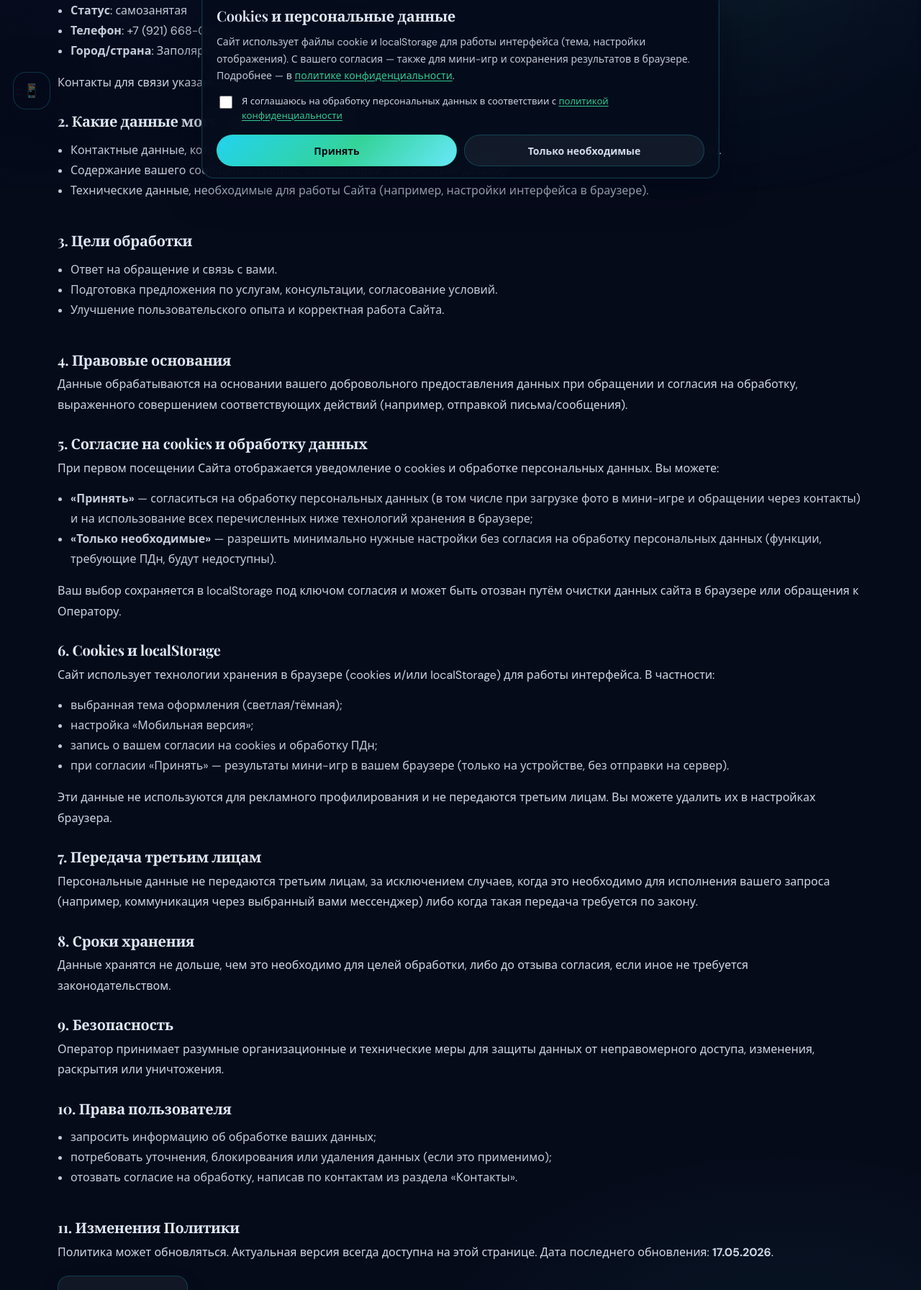
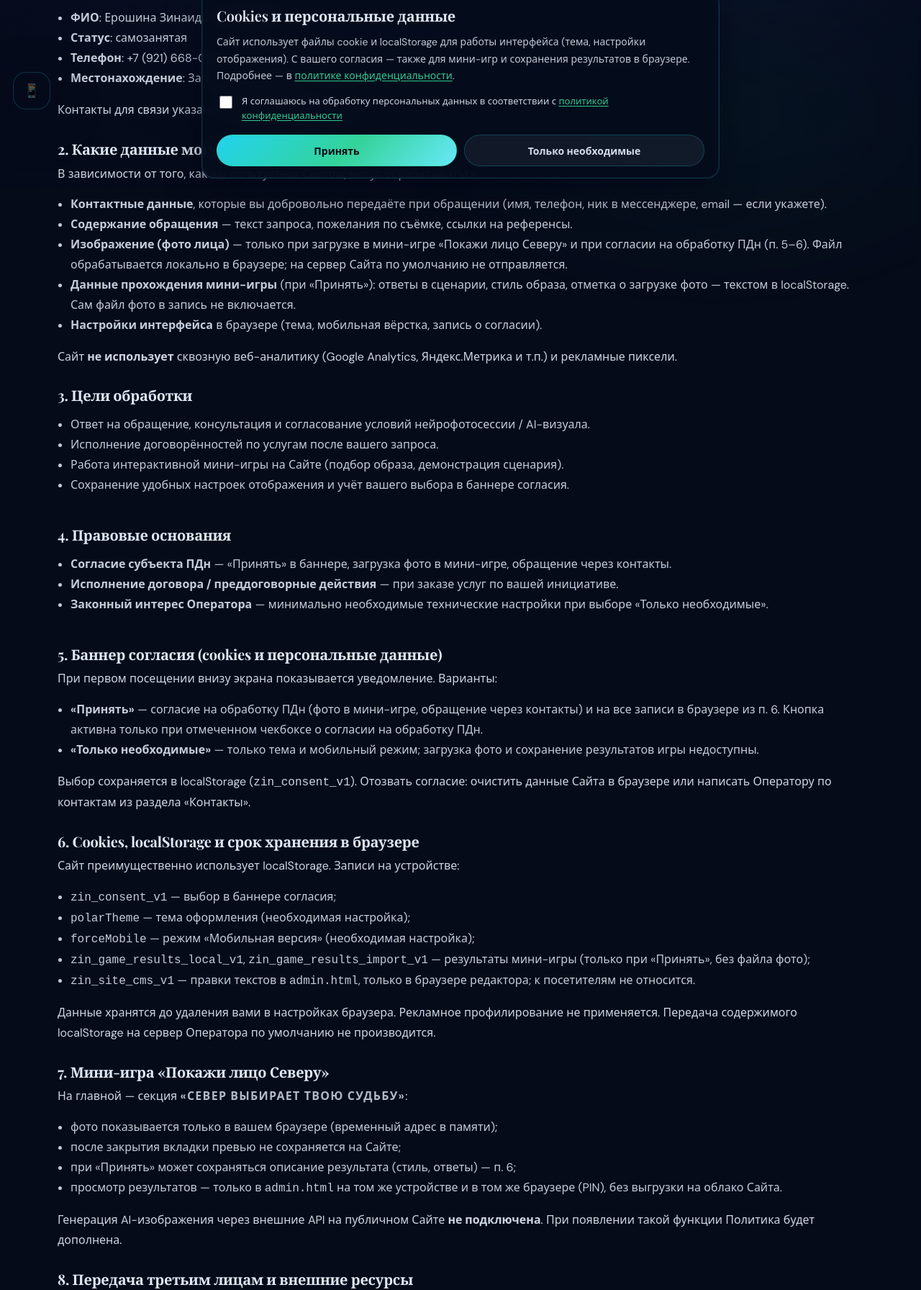
Before and after one commit to zinusik1989-crypto/Website, a website: page privacy.html in a window 1280 px wide. Shown: the part 540-2332 px from the top of the page at 72% size. Drawn offline with nearby package versions, Linux system fonts and the light colour scheme.

Commit message:
Политика конфи

```diff
--- a/cookie-consent.js
+++ b/cookie-consent.js
@@ -4,7 +4,7 @@
  */
 (function (global) {
   const STORAGE_KEY = "zin_consent_v1";
-  const VERSION = 1;
+  const VERSION = 2;
 
   function privacyHref() {
     const path = (location.pathname || "").replace(/\\/g, "/");
--- a/privacy.html
+++ b/privacy.html
@@ -87,8 +87,8 @@
           <div class="sectionHead reveal">
             <h1 class="h2">Политика конфиденциальности</h1>
             <p class="muted">
-              Ниже — кратко и по делу: какие данные могут обрабатываться при обращении и как они
-              защищаются.
+              Актуальная редакция с учётом мини-игры на сайте, баннера согласия на cookies и
+              обработку персональных данных, а также хранения данных только в вашем браузере.
             </p>
           </div>
 
@@ -96,7 +96,8 @@
             <p class="body">
               Настоящая Политика конфиденциальности (далее — «Политика») определяет порядок обработки
               и защиты персональных данных пользователей сайта «Зинаида | Фото мечты без камеры»
-              (далее — «Сайт»).
+              (далее — «Сайт»), размещённого как статическая веб-страница (в том числе на GitHub Pages).
+              Сайт не имеет регистрации пользователей и базы данных посетителей на сервере Оператора.
             </p>
 
             <div style="height: 14px" aria-hidden="true"></div>
@@ -104,10 +105,10 @@
             <h3 class="h3">1. Кто обрабатывает данные</h3>
             <p class="body">Оператор персональных данных (владелец Сайта):</p>
             <ul class="priceCard__list">
-              <li><strong>ФИО / Наименование</strong>: Ерошина Зинаида Геннадьевна</li>
+              <li><strong>ФИО</strong>: Ерошина Зинаида Геннадьевна</li>
               <li><strong>Статус</strong>: самозанятая</li>
               <li><strong>Телефон</strong>: +7 (921) 668-02-15</li>
-              <li><strong>Город/страна</strong>: Заполярный/Россия</li>
+              <li><strong>Местонахождение</strong>: Заполярный, Россия</li>
             </ul>
             <p class="body">
               Контакты для связи указаны в разделе
@@ -117,112 +118,173 @@
             <div style="height: 14px" aria-hidden="true"></div>
 
             <h3 class="h3">2. Какие данные могут обрабатываться</h3>
+            <p class="body">В зависимости от того, как вы пользуетесь Сайтом, могут обрабатываться:</p>
             <ul class="priceCard__list">
-              <li>Контактные данные, которые вы сами отправляете при обращении (например: имя, телефон, ник в мессенджере).</li>
-              <li>Содержание вашего сообщения (запрос, комментарии, технические детали).</li>
-              <li>Технические данные, необходимые для работы Сайта (например, настройки интерфейса в браузере).</li>
+              <li>
+                <strong>Контактные данные</strong>, которые вы добровольно передаёте при обращении (имя, телефон,
+                ник в мессенджере, email — если укажете).
+              </li>
+              <li><strong>Содержание обращения</strong> — текст запроса, пожелания по съёмке, ссылки на референсы.</li>
+              <li>
+                <strong>Изображение (фото лица)</strong> — только при загрузке в мини-игре «Покажи лицо Северу» и
+                при согласии на обработку ПДн (п. 5–6). Файл обрабатывается локально в браузере; на сервер Сайта по
+                умолчанию не отправляется.
+              </li>
+              <li>
+                <strong>Данные прохождения мини-игры</strong> (при «Принять»): ответы в сценарии, стиль образа, отметка
+                о загрузке фото — текстом в <span style="white-space:nowrap">localStorage</span>. Сам файл фото в запись
+                не включается.
+              </li>
+              <li>
+                <strong>Настройки интерфейса</strong> в браузере (тема, мобильная вёрстка, запись о согласии).
+              </li>
             </ul>
+            <p class="body">
+              Сайт <strong>не использует</strong> сквозную веб-аналитику (Google Analytics, Яндекс.Метрика и т.п.) и
+              рекламные пиксели.
+            </p>
 
             <div style="height: 14px" aria-hidden="true"></div>
 
             <h3 class="h3">3. Цели обработки</h3>
             <ul class="priceCard__list">
-              <li>Ответ на обращение и связь с вами.</li>
-              <li>Подготовка предложения по услугам, консультации, согласование условий.</li>
-              <li>Улучшение пользовательского опыта и корректная работа Сайта.</li>
+              <li>Ответ на обращение, консультация и согласование условий нейрофотосессии / AI-визуала.</li>
+              <li>Исполнение договорённостей по услугам после вашего запроса.</li>
+              <li>Работа интерактивной мини-игры на Сайте (подбор образа, демонстрация сценария).</li>
+              <li>Сохранение удобных настроек отображения и учёт вашего выбора в баннере согласия.</li>
             </ul>
 
             <div style="height: 14px" aria-hidden="true"></div>
 
             <h3 class="h3">4. Правовые основания</h3>
+            <ul class="priceCard__list">
+              <li><strong>Согласие субъекта ПДн</strong> — «Принять» в баннере, загрузка фото в мини-игре, обращение через контакты.</li>
+              <li><strong>Исполнение договора / преддоговорные действия</strong> — при заказе услуг по вашей инициативе.</li>
+              <li>
+                <strong>Законный интерес Оператора</strong> — минимально необходимые технические настройки при выборе
+                «Только необходимые».
+              </li>
+            </ul>
+
+            <div style="height: 14px" aria-hidden="true"></div>
+
+            <h3 class="h3">5. Баннер согласия (cookies и персональные данные)</h3>
+            <p class="body">При первом посещении внизу экрана показывается уведомление. Варианты:</p>
+            <ul class="priceCard__list">
+              <li>
+                <strong>«Принять»</strong> — согласие на обработку ПДн (фото в мини-игре, обращение через контакты) и
+                на все записи в браузере из п. 6. Кнопка активна только при отмеченном чекбоксе о согласии на обработку
+                ПДн.
+              </li>
+              <li>
+                <strong>«Только необходимые»</strong> — только тема и мобильный режим; загрузка фото и сохранение
+                результатов игры недоступны.
+              </li>
+            </ul>
             <p class="body">
-              Данные обрабатываются на основании вашего добровольного предоставления данных при
-              обращении и согласия на обработку, выраженного совершением соответствующих действий
-              (например, отправкой письма/сообщения).
+              Выбор сохраняется в <span style="white-space:nowrap">localStorage</span> (<code>zin_consent_v1</code>).
+              Отозвать согласие: очистить данные Сайта в браузере или написать Оператору по контактам из раздела
+              «Контакты».
             </p>
 
             <div style="height: 14px" aria-hidden="true"></div>
 
-            <h3 class="h3">5. Согласие на cookies и обработку данных</h3>
+            <h3 class="h3">6. Cookies, localStorage и срок хранения в браузере</h3>
             <p class="body">
-              При первом посещении Сайта отображается уведомление о cookies и обработке персональных
-              данных. Вы можете:
+              Сайт преимущественно использует <span style="white-space:nowrap">localStorage</span>. Записи на
+              устройстве:
             </p>
             <ul class="priceCard__list">
+              <li><code>zin_consent_v1</code> — выбор в баннере согласия;</li>
+              <li><code>polarTheme</code> — тема оформления (необходимая настройка);</li>
+              <li><code>forceMobile</code> — режим «Мобильная версия» (необходимая настройка);</li>
               <li>
-                <strong>«Принять»</strong> — согласиться на обработку персональных данных (в том числе при
-                загрузке фото в мини-игре и обращении через контакты) и на использование всех перечисленных
-                ниже технологий хранения в браузере;
+                <code>zin_game_results_local_v1</code>, <code>zin_game_results_import_v1</code> — результаты
+                мини-игры (только при «Принять», без файла фото);
               </li>
               <li>
-                <strong>«Только необходимые»</strong> — разрешить минимально нужные настройки без согласия на
-                обработку персональных данных (функции, требующие ПДн, будут недоступны).
+                <code>zin_site_cms_v1</code> — правки текстов в <code>admin.html</code>, только в браузере
+                редактора; к посетителям не относится.
               </li>
             </ul>
             <p class="body">
-              Ваш выбор сохраняется в <span style="white-space:nowrap">localStorage</span> под ключом
-              согласия и может быть отозван путём очистки данных сайта в браузере или обращения к Оператору.
+              Данные хранятся до удаления вами в настройках браузера. Рекламное профилирование не применяется.
+              Передача содержимого <span style="white-space:nowrap">localStorage</span> на сервер Оператора по умолчанию
+              не производится.
             </p>
 
             <div style="height: 14px" aria-hidden="true"></div>
 
-            <h3 class="h3">6. Cookies и localStorage</h3>
+            <h3 class="h3">7. Мини-игра «Покажи лицо Северу»</h3>
             <p class="body">
-              Сайт использует технологии хранения в браузере (cookies и/или
-              <span style="white-space:nowrap">localStorage</span>) для работы интерфейса. В частности:
+              На главной — секция
+              <a class="footer__link" href="./index.html#arctic-story-game">«Север выбирает твою судьбу»</a>:
             </p>
             <ul class="priceCard__list">
-              <li>выбранная тема оформления (светлая/тёмная);</li>
-              <li>настройка «Мобильная версия»;</li>
-              <li>запись о вашем согласии на cookies и обработку ПДн;</li>
-              <li>при согласии «Принять» — результаты мини-игр в вашем браузере (только на устройстве, без отправки на сервер).</li>
+              <li>фото показывается только в вашем браузере (временный адрес в памяти);</li>
+              <li>после закрытия вкладки превью не сохраняется на Сайте;</li>
+              <li>при «Принять» может сохраняться описание результата (стиль, ответы) — п. 6;</li>
+              <li>
+                просмотр результатов — только в <code>admin.html</code> на том же устройстве и в том же браузере (PIN),
+                без выгрузки на облако Сайта.
+              </li>
             </ul>
             <p class="body">
-              Эти данные не используются для рекламного профилирования и не передаются третьим лицам.
-              Вы можете удалить их в настройках браузера.
+              Генерация AI-изображения через внешние API на публичном Сайте <strong>не подключена</strong>. При
+              появлении такой функции Политика будет дополнена.
             </p>
 
             <div style="height: 14px" aria-hidden="true"></div>
 
-            <h3 class="h3">7. Передача третьим лицам</h3>
+            <h3 class="h3">8. Передача третьим лицам и внешние ресурсы</h3>
+            <p class="body">Персональные данные не продаются. Возможна передача или обработка:</p>
+            <ul class="priceCard__list">
+              <li>
+                <strong>по вашей инициативе</strong> — Telegram, WhatsApp, VK, email и др. из раздела «Контакты»;
+              </li>
+              <li>
+                <strong>хостинг и доставка контента</strong> — GitHub Pages, Google Fonts, CDN jsDelivr (технические
+                данные соединения: IP, браузер);
+              </li>
+              <li><strong>по требованию закона</strong> — уполномоченным органам РФ.</li>
+            </ul>
+
+            <div style="height: 14px" aria-hidden="true"></div>
+
+            <h3 class="h3">9. Сроки хранения</h3>
+            <ul class="priceCard__list">
+              <li><span style="white-space:nowrap">localStorage</span> — до удаления вами или отзыва согласия;</li>
+              <li>переписка по услугам — в срок исполнения договорённостей или до отзыва согласия;</li>
+              <li>превью фото в мини-игре — только на время сессии в браузере.</li>
+            </ul>
+
+            <div style="height: 14px" aria-hidden="true"></div>
+
+            <h3 class="h3">10. Безопасность</h3>
             <p class="body">
-              Персональные данные не передаются третьим лицам, за исключением случаев, когда это
-              необходимо для исполнения вашего запроса (например, коммуникация через выбранный вами
-              мессенджер) либо когда такая передача требуется по закону.
+              Оператор применяет разумные меры: PIN для служебной панели, отсутствие централизованного хранения фото
+              посетителей на сервере Сайта, доступ по HTTPS. Безопасность мессенджеров зависит от выбранного канала.
             </p>
 
             <div style="height: 14px" aria-hidden="true"></div>
 
-            <h3 class="h3">8. Сроки хранения</h3>
-            <p class="body">
-              Данные хранятся не дольше, чем это необходимо для целей обработки, либо до отзыва
-              согласия, если иное не требуется законодательством.
-            </p>
-
-            <div style="height: 14px" aria-hidden="true"></div>
-
-            <h3 class="h3">9. Безопасность</h3>
-            <p class="body">
-              Оператор принимает разумные организационные и технические меры для защиты данных от
-              неправомерного доступа, изменения, раскрытия или уничтожения.
-            </p>
-
-            <div style="height: 14px" aria-hidden="true"></div>
-
-            <h3 class="h3">10. Права пользователя</h3>
+            <h3 class="h3">11. Права пользователя</h3>
+            <p class="body">Вы вправе:</p>
             <ul class="priceCard__list">
-              <li>запросить информацию об обработке ваших данных;</li>
-              <li>потребовать уточнения, блокирования или удаления данных (если это применимо);</li>
-              <li>отозвать согласие на обработку, написав по контактам из раздела «Контакты».</li>
+              <li>получить информацию об обработке ваших персональных данных;</li>
+              <li>потребовать уточнения, блокирования или удаления данных;</li>
+              <li>отозвать согласие — через браузер и/или обращение к Оператору;</li>
+              <li>обжаловать действия Оператора в уполномоченный орган по защите прав субъектов ПДн.</li>
             </ul>
 
             <div style="height: 14px" aria-hidden="true"></div>
 
-            <h3 class="h3">11. Изменения Политики</h3>
+            <h3 class="h3">12. Изменения Политики</h3>
             <p class="body">
-              Политика может обновляться. Актуальная версия всегда доступна на этой странице.
-              Дата последнего обновления: <strong>17.05.2026</strong>.
+              Политика обновляется при изменении функционала Сайта. Актуальная версия — на этой странице. При
+              существенных изменениях баннер согласия может быть показан повторно.
             </p>
+            <p class="body">Дата последнего обновления: <strong>17.05.2026</strong>.</p>
 
             <div style="height: 18px" aria-hidden="true"></div>
 
```
